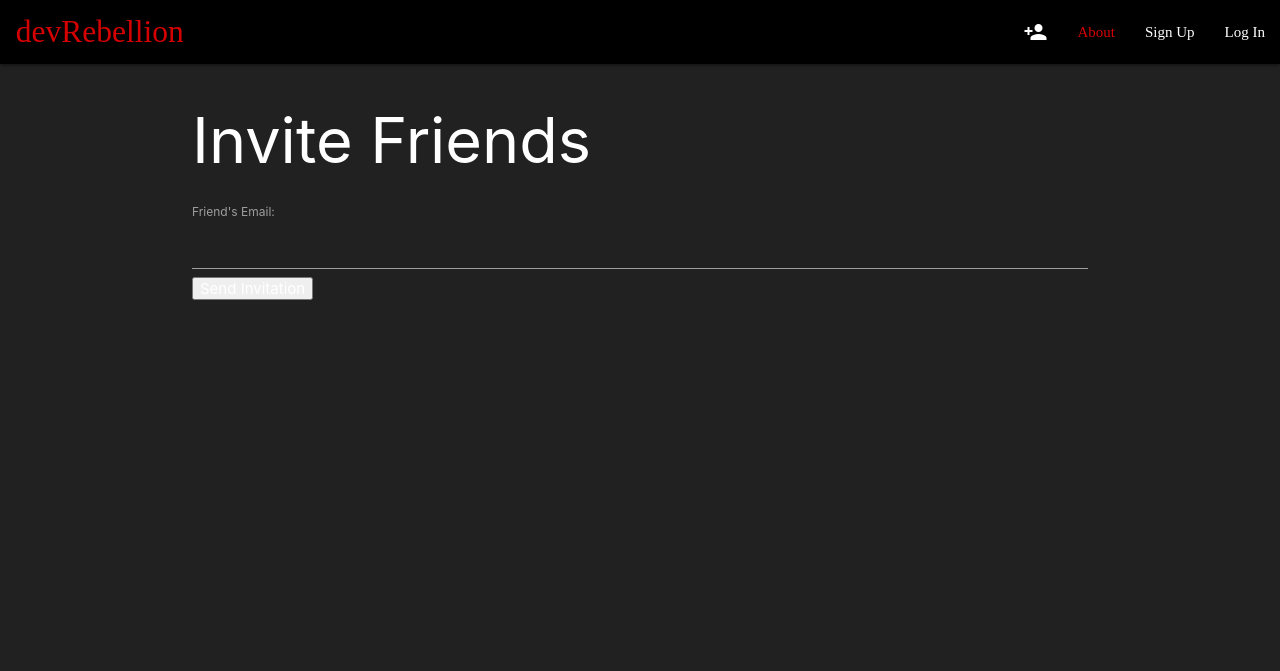
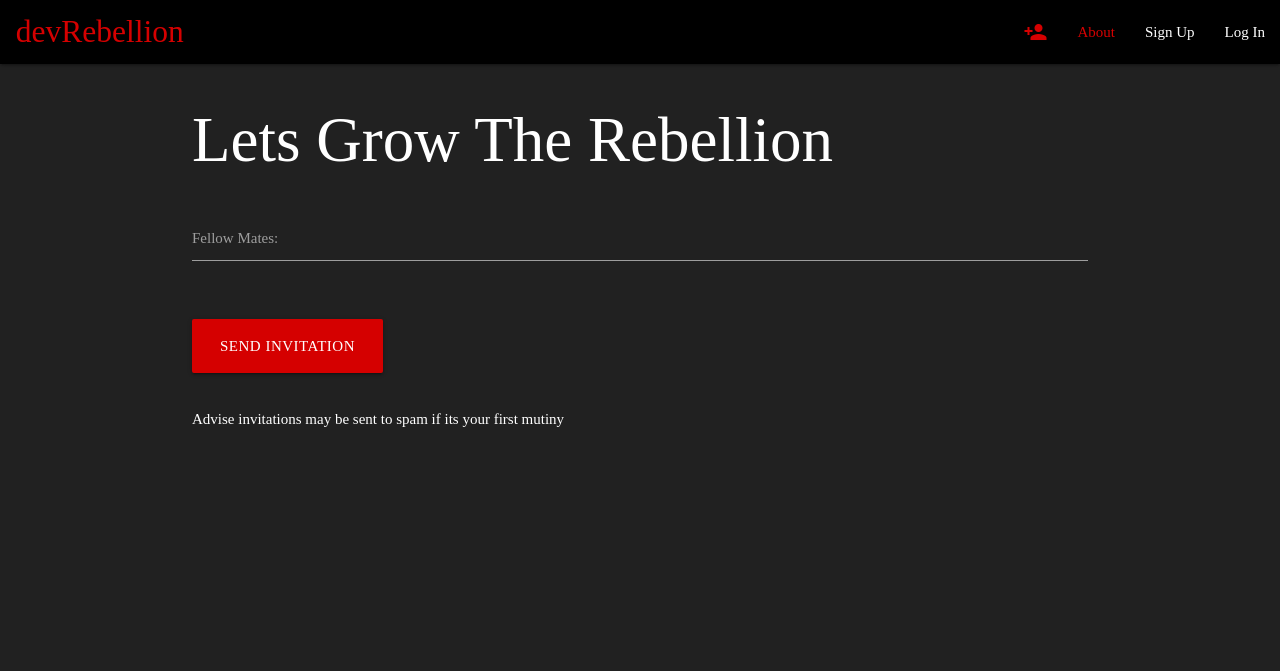
Before and after one commit to Crowe-Brian-J/project3_devRebellion, a Django app: page /invite/ in a window 1280 px wide. Shown: the top 671 px of the page. Run offline with Django 4.2, Linux system fonts and the light colour scheme.

Commit message:
styled invitation page

```diff
--- a/devrebellion/main_app/templates/base.html
+++ b/devrebellion/main_app/templates/base.html
@@ -27,7 +27,7 @@
         <ul class="right">
           <li>
           <a href="{% url 'send_invite' %}">
-            <i class="material-icons">person_add</i>
+            <i class="material-icons red-text text-accent-4">person_add</i>
           </a>
         </li>
           <li><a style="font-family:Copperplate" class="red-text text-accent-4" href="/about">About</a></li>
--- a/devrebellion/main_app/templates/invite/invite.html
+++ b/devrebellion/main_app/templates/invite/invite.html
@@ -6,13 +6,26 @@
     <title>Invite Friends</title>
 </head>
 <body>
-    <h1>Invite Friends</h1>
-    <form method="post" action="{% url 'send_invite' %}">
-        {% csrf_token %}
-        <label for="email">Friend's Email:</label>
-        <input type="email" id="email" name="email" required>
-        <button type="submit">Send Invitation</button>
-    </form>
+  <h1 style="font-family:Copperplate">Lets Grow The Rebellion</h1>
+  <form class="col s12" method="post" action="{% url 'send_invite' %}">
+      {% csrf_token %}
+      <div class="row">
+          <div class="input-field col s12">
+              <label style="font-family:Copperplate" for="email">Fellow Mates:</label>
+              <input type="email" id="email">
+          </div>
+      </div>
+      <div class="row">
+          <div class="input-field col s12">
+              <button style="font-family:Copperplate" class="btn-large waves-effect waves-light red accent-4" type="submit">Send Invitation</button>
+          </div>
+      </div>
+  </form>
+  {% if success_message %}
+    <p>{{ success_message }}</p>
+{% endif %}
+ <p style="font-family:Copperplate">Advise invitations may be sent to spam if its your first mutiny</p>
+
 </body>
 </html>
 {% endblock %}
--- a/devrebellion/main_app/templates/main_app/project_form.html
+++ b/devrebellion/main_app/templates/main_app/project_form.html
@@ -11,6 +11,6 @@
     <table>
       {{ form.as_table }}
     </table>
-    <input type="submit" value="Submit!" class="btn red darken-4">
+    <input style="font-family:Copperplate" type="submit" value="Submit!" class="btn red darken-4">
   </form>
 {% endblock %}
--- a/devrebellion/main_app/views.py
+++ b/devrebellion/main_app/views.py
@@ -246,7 +246,8 @@ def send_invite(request):
                      With DevRebellion, you can connect with like-minded individuals, participate in coding challenges, and unlock endless opportunities to enhance your skills and showcase your talent.
                      Join us today and let's embark on an epic coding journey together!'''
 
-        send_mail(subject, message, 'devrebellion@outlook.com', [email],fail_silently=False)
-        return HttpResponse('Invitation sent successfully!')
+        send_mail(subject, message, 'devrebellion@outlook.com', [email], fail_silently=False)
+        success_message = 'Invitation sent successfully!'
+        return render(request, 'invite/invite.html', {'success_message': success_message})
     else:
-        return render(request, 'invite/invite.html')  # Render the invite form template
+        return render(request, 'invite/invite.html')
```
